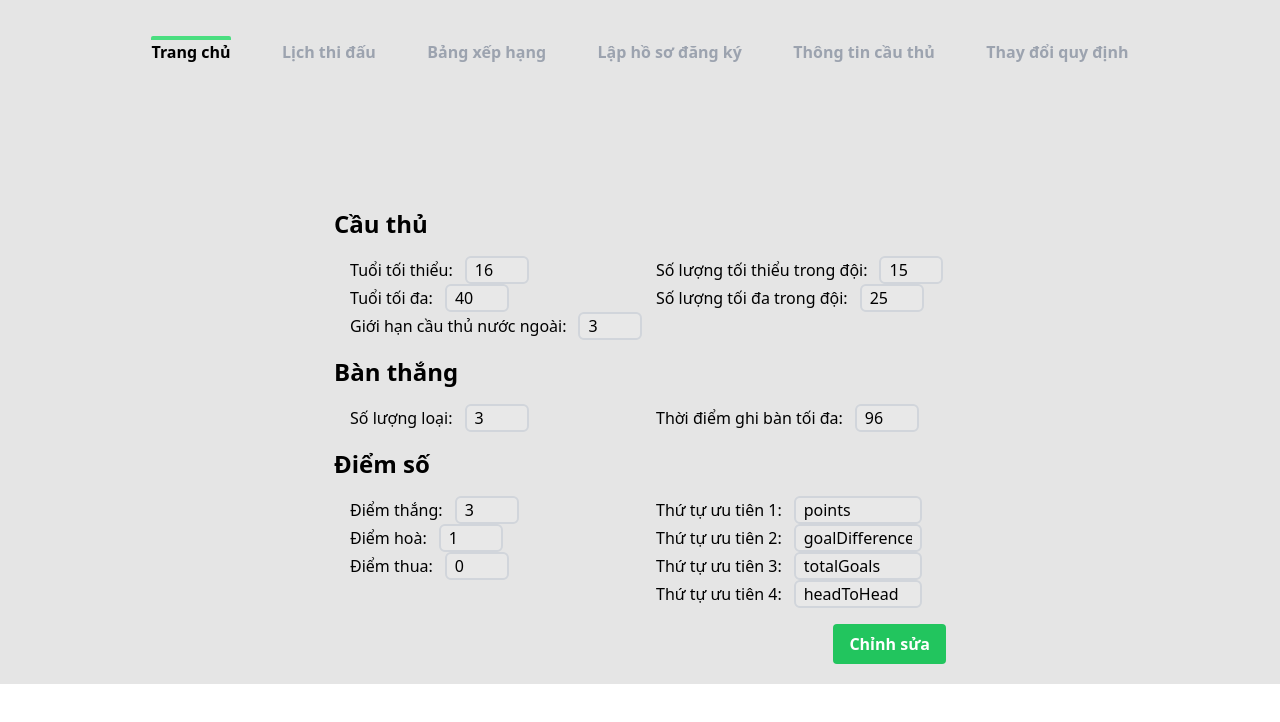
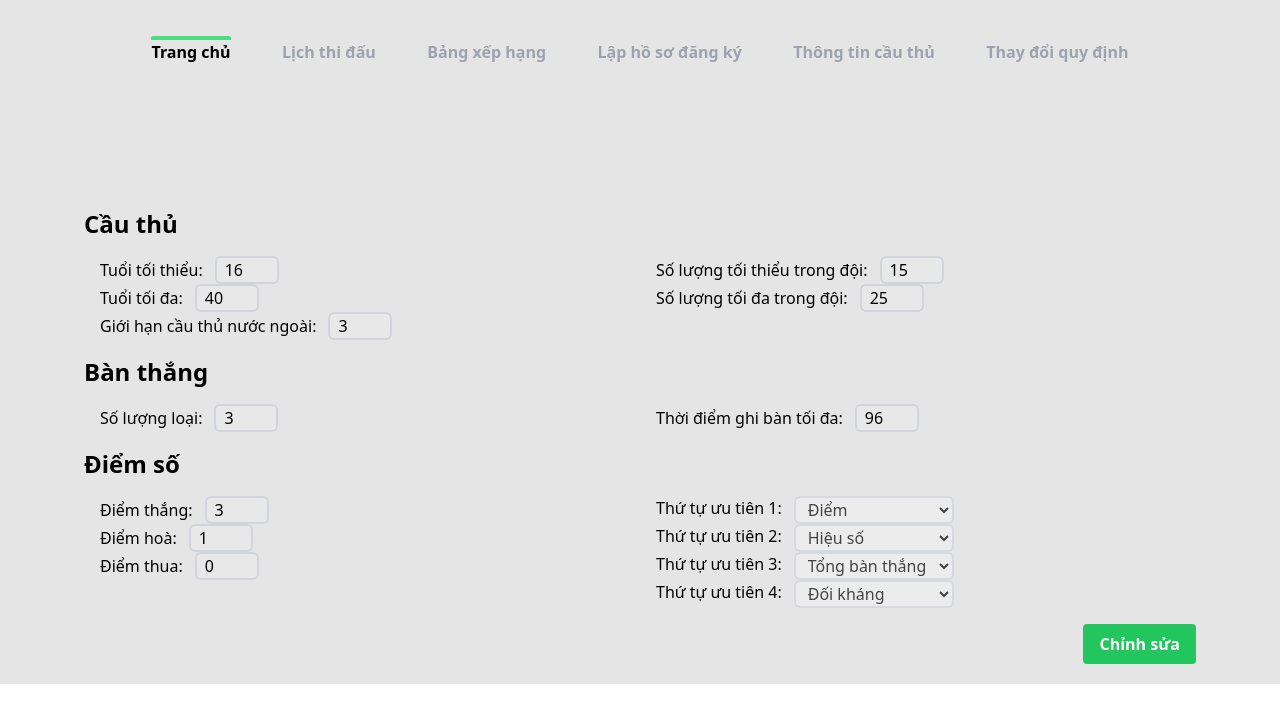
Before and after one commit to let-me-out-HCMUS/introSE, a React (Vite) app in the folder client/admin/: page /change-rule in a window 1280 px wide. Shown: the top 722 px of the page. Built offline with nearby package versions, Linux system fonts and the light colour scheme.

Commit message:
[khang] complete form and validate

```diff
--- a/client/admin/src/features/change-rule/RuleForm.jsx
+++ b/client/admin/src/features/change-rule/RuleForm.jsx
@@ -8,11 +8,14 @@ export default function RuleForm() {
   const {
     register,
     handleSubmit,
-    // watch,
+    watch,
     reset,
     formState: { errors },
   } = useForm({ defaultValues: rule });
 
+  const watchPriority = watch("point.priority");
+
+  // console.log(watchPriority);
   //   Todo: submit data to server
   const onSubmit = (data) => {
     console.log(data);
@@ -30,43 +33,62 @@ export default function RuleForm() {
               <input
                 disabled={!isEditting}
                 type="number"
-                {...register("club.minAge")}
+                {...register("club.minAge", { required: true, min: 0 })}
               />
             </div>
+            {errors.club?.minAge && (
+              <p className="error-field">*Không hợp lệ*</p>
+            )}
+
             <div className="field">
               <label>Tuổi tối đa:</label>
               <input
                 disabled={!isEditting}
                 type="number"
-                {...register("club.maxAge")}
+                {...register("club.maxAge", { required: true, min: 0 })}
               />
             </div>
+            {errors.club?.maxAge && (
+              <p className="error-field">*Không hợp lệ*</p>
+            )}
+
             <div className="field">
               <label>Giới hạn cầu thủ nước ngoài:</label>
               <input
                 disabled={!isEditting}
                 type="number"
-                {...register("club.maxForeigners")}
+                {...register("club.maxForeigners", { required: true, min: 0 })}
               />
             </div>
+            {errors.club?.maxForeigners && (
+              <p className="error-field">*Không hợp lệ*</p>
+            )}
           </div>
+
           <div className="rule-half">
             <div className="field">
               <label>Số lượng tối thiểu trong đội:</label>
               <input
                 disabled={!isEditting}
                 type="number"
-                {...register("club.minPlayers")}
+                {...register("club.minPlayers", { required: true, min: 0 })}
               />
             </div>
+            {errors.club?.minPlayers && (
+              <p className="error-field">*Không hợp lệ*</p>
+            )}
+
             <div className="field">
               <label>Số lượng tối đa trong đội:</label>
               <input
                 disabled={!isEditting}
                 type="number"
-                {...register("club.maxPlayers")}
+                {...register("club.maxPlayers", { required: true, min: 0 })}
               />
             </div>
+            {errors.club?.maxPlayers && (
+              <p className="error-field">*Không hợp lệ*</p>
+            )}
           </div>
         </div>
       </div>
@@ -80,19 +102,26 @@ export default function RuleForm() {
               <input
                 disabled={!isEditting}
                 type="number"
-                {...register("goal.quantityType")}
+                {...register("goal.quantityType", { required: true, min: 0 })}
               />
             </div>
+            {errors.goal?.quantityType && (
+              <p className="error-field">*Không hợp lệ*</p>
+            )}
           </div>
+
           <div className="rule-half">
             <div className="field">
               <label>Thời điểm ghi bàn tối đa:</label>
               <input
                 disabled={!isEditting}
                 type="number"
-                {...register("goal.maxTime")}
+                {...register("goal.maxTime", { required: true, min: 0 })}
               />
             </div>
+            {errors.goal?.maxTime && (
+              <p className="error-field">*Không hợp lệ*</p>
+            )}
           </div>
         </div>
       </div>
@@ -106,36 +135,121 @@ export default function RuleForm() {
               <input
                 disabled={!isEditting}
                 type="number"
-                {...register("point.win")}
+                {...register("point.win", {
+                  required: true,
+                  validate: (value) => value > watch("point.draw"),
+                })}
               />
             </div>
+            {errors.point?.win && <p className="error-field">*Không hợp lệ*</p>}
+
             <div className="field">
               <label>Điểm hoà:</label>
               <input
                 disabled={!isEditting}
                 type="number"
-                {...register("point.draw")}
+                {...register("point.draw", {
+                  required: true,
+                  validate: (value) => value > watch("point.lose"),
+                })}
               />
             </div>
+            {errors.point?.draw && (
+              <p className="error-field">*Không hợp lệ*</p>
+            )}
+
             <div className="field">
               <label>Điểm thua:</label>
               <input
                 disabled={!isEditting}
                 type="number"
-                {...register("point.lose")}
+                {...register("point.lose", { required: true })}
               />
             </div>
+            {errors.point?.lose && (
+              <p className="error-field">*Không hợp lệ*</p>
+            )}
           </div>
           <div className="rule-half">
-            <div className="field">
-              <label>Thứ tự ưu tiên 1:</label>
-              <input
+            {/* <input
                 disabled={!isEditting}
                 className="!w-32"
                 {...register("point.priority[0]")}
-              />
+              /> */}
+            <div className="field inline-flex">
+              <label>Thứ tự ưu tiên 1: </label>
+              <select
+                disabled={!isEditting}
+                {...register("point.priority[0]", {
+                  required: true,
+                  validate: (value) =>
+                    value !== watchPriority[1] &&
+                    value !== watchPriority[2] &&
+                    value !== watchPriority[3],
+                })}
+              >
+                <option value="points">Điểm</option>
+                <option value="goalDifference">Hiệu số</option>
+                <option value="totalGoals">Tổng bàn thắng</option>
+                <option value="headToHead">Đối kháng</option>
+              </select>
             </div>
-            <div className="field">
+            <div className="field inline-flex">
+              <label>Thứ tự ưu tiên 2: </label>
+              <select
+                disabled={!isEditting}
+                {...register("point.priority[1]", {
+                  required: true,
+                  validate: (value) =>
+                    value !== watchPriority[0] &&
+                    value !== watchPriority[2] &&
+                    value !== watchPriority[3],
+                })}
+              >
+                <option value="points">Điểm</option>
+                <option value="goalDifference">Hiệu số</option>
+                <option value="totalGoals">Tổng bàn thắng</option>
+                <option value="headToHead">Đối kháng</option>
+              </select>
+            </div>
+            <div className="field inline-flex">
+              <label>Thứ tự ưu tiên 3: </label>
+              <select
+                disabled={!isEditting}
+                {...register("point.priority[2]", {
+                  required: true,
+                  validate: (value) =>
+                    value !== watchPriority[0] &&
+                    value !== watchPriority[1] &&
+                    value !== watchPriority[3],
+                })}
+              >
+                <option value="points">Điểm</option>
+                <option value="goalDifference">Hiệu số</option>
+                <option value="totalGoals">Tổng bàn thắng</option>
+                <option value="headToHead">Đối kháng</option>
+              </select>
+            </div>
+            <div className="field inline-flex">
+              <label>Thứ tự ưu tiên 4: </label>
+              <select
+                disabled={!isEditting}
+                {...register("point.priority[3]", {
+                  required: true,
+                  validate: (value) =>
+                    value !== watchPriority[0] &&
+                    value !== watchPriority[1] &&
+                    value !== watchPriority[2],
+                })}
+              >
+                <option value="points">Điểm</option>
+                <option value="goalDifference">Hiệu số</option>
+                <option value="totalGoals">Tổng bàn thắng</option>
+                <option value="headToHead">Đối kháng</option>
+              </select>
+            </div>
+
+            {/* <div className="field">
               <label>Thứ tự ưu tiên 2:</label>
               <input
                 disabled={!isEditting}
@@ -158,7 +272,10 @@ export default function RuleForm() {
                 className="!w-32"
                 {...register("point.priority[3]")}
               />
-            </div>
+            </div> */}
+            {errors.point?.priority && (
+              <p className="error-field">*Lựa chọn bị trùng*</p>
+            )}
           </div>
         </div>
       </div>
--- a/client/admin/src/index.css
+++ b/client/admin/src/index.css
@@ -21,3 +21,11 @@
 .field input {
     @apply border-solid border-2 border-gray-300 rounded-md px-2 w-16 ml-3;
 }
+
+.field select {
+    @apply border-solid border-2 border-gray-300 rounded-md px-2 w-40 ml-3;
+}
+
+.error-field {
+    @apply text-red-500 italic text-sm;
+}
```
